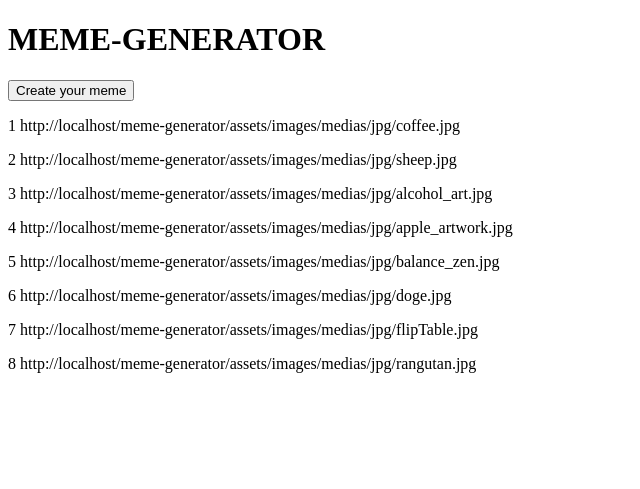
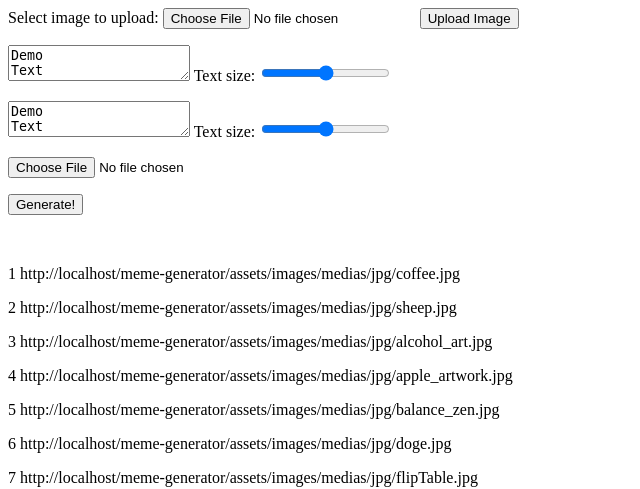
Before and after one commit to Martint033/meme-generator, a PHP site: page /index.php?action=create in a window 1280 px wide. Shown: the top 489 px of the page, without its empty margins (0-640 px from the left). Run offline with PHP 8.4, Linux system fonts and the light colour scheme; data comes from the database, SQL or seed files in the repository; some libraries are stand-ins or nearby versions.

Commit message:
partie creatememe en cours

```diff
--- /dev/null
+++ b/assets/js/editmeme.js
@@ -0,0 +1,97 @@
+let topTextInput, bottomTextInput, topTextSizeInput, bottomTextSizeInput, imageInput, generateBtn, canvas, ctx;
+
+function generateMeme (img, topText, bottomText, topTextSize, bottomTextSize) {
+    let fontSize;
+
+    // Size canvas to image
+    canvas.width = img.width;
+    canvas.height = img.height;
+
+    // Clear canvas
+    ctx.clearRect(0, 0, canvas.width, canvas.height);
+    // Draw main image
+    ctx.drawImage(img, 0, 0);
+
+    // Text style: white with black borders
+    ctx.fillStyle = 'white';
+    ctx.strokeStyle = 'black';
+    ctx.textAlign = 'center';
+
+    // Top text font size
+    fontSize = canvas.width * topTextSize;
+    ctx.font = fontSize + 'px Impact';
+    ctx.lineWidth = fontSize / 20;
+
+    // Draw top text
+    ctx.textBaseline = 'top';
+    topText.split('\n').forEach(function (t, i) {
+        ctx.fillText(t, canvas.width / 2, i * fontSize, canvas.width);
+        ctx.strokeText(t, canvas.width / 2, i * fontSize, canvas.width);
+    });
+
+    // Bottom text font size
+    fontSize = canvas.width * bottomTextSize;
+    ctx.font = fontSize + 'px Impact';
+    ctx.lineWidth = fontSize / 20;
+
+    // Draw bottom text
+    ctx.textBaseline = 'bottom';
+    bottomText.split('\n').reverse().forEach(function (t, i) { // .reverse() because it's drawing the bottom text from the bottom up
+        ctx.fillText(t, canvas.width / 2, canvas.height - i * fontSize, canvas.width);
+        ctx.strokeText(t, canvas.width / 2, canvas.height - i * fontSize, canvas.width);
+    });
+}
+
+function init () {
+    // Initialize variables
+    topTextInput = document.getElementById('top-text');
+    bottomTextInput = document.getElementById('bottom-text');
+    topTextSizeInput = document.getElementById('top-text-size-input');
+    bottomTextSizeInput = document.getElementById('bottom-text-size-input');
+    imageInput = document.getElementById('image-input');
+    generateBtn = document.getElementById('generate-btn');
+    canvas = document.getElementById('meme-canvas');
+
+    ctx = canvas.getContext('2d');
+
+    canvas.width = canvas.height = 0;
+
+    // Default/Demo text
+    topTextInput.value = bottomTextInput.value = 'Demo\nText';
+
+    // Generate button click listener
+    generateBtn.addEventListener('click', function () {
+        // Read image as DataURL using the FileReader API
+        let reader = new FileReader();
+        reader.onload = function () {
+            let img = new Image;
+            img.src = reader.result;
+            generateMeme(img, topTextInput.value, bottomTextInput.value, topTextSizeInput.value, bottomTextSizeInput.value);
+        };
+        reader.readAsDataURL(imageInput.files[0]);
+    });
+
+    topTextInput.addEventListener('input', function () {
+        // Read image as DataURL using the FileReader API
+        let reader = new FileReader();
+        reader.onload = function () {
+            let img = new Image;
+            img.src = reader.result;
+            generateMeme(img, topTextInput.value, bottomTextInput.value, topTextSizeInput.value, bottomTextSizeInput.value);
+        };
+        reader.readAsDataURL(imageInput.files[0]);
+    });
+
+    bottomTextInput.addEventListener('input', function () {
+        // Read image as DataURL using the FileReader API
+        let reader = new FileReader();
+        reader.onload = function () {
+            let img = new Image;
+            img.src = reader.result;
+            generateMeme(img, topTextInput.value, bottomTextInput.value, topTextSizeInput.value, bottomTextSizeInput.value);
+        };
+        reader.readAsDataURL(imageInput.files[0]);
+    });
+}
+
+init();
--- /dev/null
+++ b/controllers/ctrlCreate.php
@@ -0,0 +1,15 @@
+<?php
+    require("models/model.php");
+
+    $posts = listImg();
+
+
+    require 'vendor/autoload.php';
+
+    $loader = new Twig_Loader_Filesystem('views');
+    $twig = new Twig_Environment($loader, array(
+        'cache'=> false
+    ));
+
+    $template = $twig->load('create.html');
+    echo $template->render (array('imgBase'=>$posts));
--- a/index.php
+++ b/index.php
@@ -1,4 +1,18 @@
 <?php
-    include("controllers/ctrlHomepage.php");
+    if (isset($_GET['action'])){
+        switch ($_GET['action']){
 
+            case "create":
+                require("controllers/ctrlCreate.php");
+            break;
+
+            case "upload":
+                require("controllers/ctrlUpload.php");
+            break;
+        }
+    }
+
+    else {
+        require("controllers/ctrlHomepage.php");
+    }
 ?>
--- a/models/model.php
+++ b/models/model.php
@@ -12,6 +12,8 @@ function listImg () {
 
 
 function addImg ($img, $title) {
-    $response = $GLOBALS['bdd']->prepare('INSERT INTO `image`(`title`, `image`) VALUES ('.$title.' , '.$img.')');
+    $response = $GLOBALS['bdd']->prepare('INSERT INTO `image`(`title`, `image`) VALUES (:title , :img)');
+    $response->bindParam(':title', $title);
+    $response->bindParam(':img', $img);
     $response->execute();
 }
--- a/views/create.html
+++ b/views/create.html
@@ -7,10 +7,38 @@
     <title>Document</title>
 </head>
 <body>
-    <form action="controllers/ctrlUpload.php" method="post" enctype="multipart/form-data">
+    <form action="index.php?action=upload" method="post" enctype="multipart/form-data">
         Select image to upload:
         <input type="file" name="fileToUpload" id="fileToUpload">
         <input type="submit" value="Upload Image" name="submit">
     </form>
+
+    <p>
+        <textarea id="top-text"></textarea>
+        Text size: <input type="range" id="top-text-size-input" min="0.05" max="0.25" value="0.15" step="0.01">
+    </p>
+    <p>
+        <textarea id="bottom-text"></textarea>
+        Text size: <input type="range" id="bottom-text-size-input" min="0.05" max="0.25" value="0.15" step="0.01">
+    </p>
+    <p>
+        <input type="file" id="image-input" accept="image/*">
+    </p>
+    <p>
+        <button id="generate-btn">Generate!</button>
+    </p>
+    <p>
+        <canvas id="meme-canvas" title="Right click -> &quot;Save image as...&quot;"></canvas>
+    </p>
+
+
+    {% for infos in imgBase %}
+        <p>
+            {{infos.id}}
+            {{infos.image}}
+        </p>
+    {% endfor %}
+
+    <script src="assets/js/editmeme.js"></script>
 </body>
 </html>
--- a/views/homepage.html
+++ b/views/homepage.html
@@ -9,7 +9,7 @@
 <body>
     <h1>MEME-GENERATOR</h1>
 
-    <a href="views/create.html"><button>Create your meme</button></a>
+    <a href="index.php?action=create"><button>Create your meme</button></a>
 
     {% for infos in imgBase %}
         <p>
```
Also changed, not shown: controllers/ctrlUpload.php (+5 -5 lines), assets/media/test.jpg (renamed from views/assets/test.jpg).
